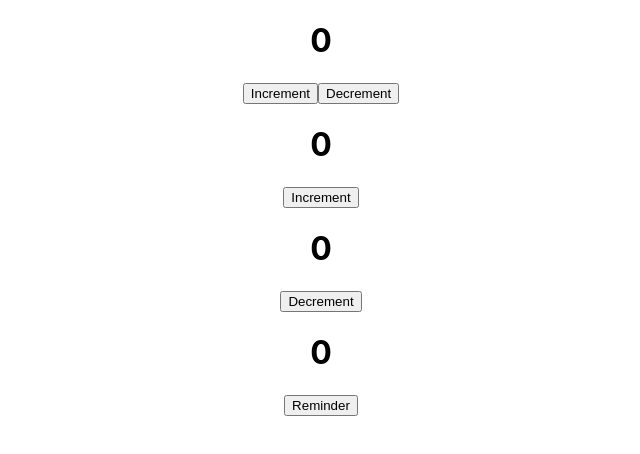
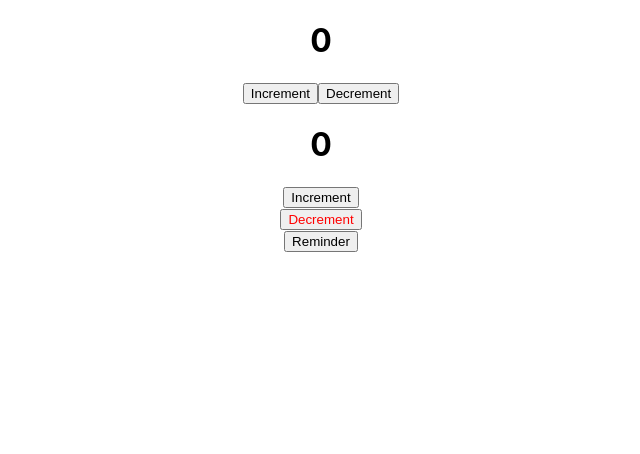
Before and after one commit to zabedalam/React-redux, a React (Create React App) app: page / in a window 1280 px wide. Shown: the top 454 px of the page, without its empty margins (319-959 px from the left). Built offline with nearby package versions, Linux system fonts and the light colour scheme.

Commit message:
test updated

```diff
--- a/src/App.css
+++ b/src/App.css
@@ -1,5 +1,6 @@
 .App {
   text-align: center;
+
 }
 
 .App-logo {
--- a/src/App.js
+++ b/src/App.js
@@ -39,32 +39,32 @@ function App() {
     dispatch
   );
 
-  const [count, setCount] = useState(0);
+  // const [count, setCount] = useState(0);
 
-  const handleReminder=()=>{
-    setCount(count % 2)
-  }
+  // const handleReminder=()=>{
+  //   setCount(count % 2)
+  // }
 
-  const handleIncrement = () => {
-    setCount(count + 1);
-  };
+  // const handleIncrement = () => {
+  //   setCount(count + 1);
+  // };
 
-  const handleDecrement = () => {
-    if (count <= 0) {
-        alert('Sorry you can not Decrement less than 0')
-      return count;
-    } else {
-      setCount(count - 1);
-    }
-  };
+  // const handleDecrement = () => {
+  //   if (count <= 0) {
+  //       alert('Sorry you can not Decrement less than 0')
+  //     return count;
+  //   } else {
+  //     setCount(count - 1);
+  //   }
+  // };
   return (
     <div className="App">
       <h1>{state}</h1>
       <button onClick={() => incrementCounter(5)}>Increment</button>
       <button onClick={() => decrementCounter(5)}>Decrement</button>
-      <Counter handleClick={handleIncrement} count={count} name="Increment"/>
-      <Counter handleClick={handleDecrement} count={count} name="Decrement"/>
-      <Counter handleClick={handleReminder} count={count} name="Reminder"/>
+      <Counter/>
+      {/* <Counter handleClick={handleDecrement} count={count} name="Decrement"/>
+      <Counter handleClick={handleReminder} count={count} name="Reminder"/> */}
 
 
     </div>
--- /dev/null
+++ b/src/components/Button.jsx
@@ -0,0 +1,11 @@
+import React from 'react'
+
+function Button({handleClick,name,style}) {
+    return (
+        <div>
+            <button onClick={handleClick} style={style}>{name}</button>
+        </div>
+    )
+}
+
+export default Button
--- a/src/components/Counter.jsx
+++ b/src/components/Counter.jsx
@@ -1,26 +1,35 @@
 import React, { useState } from "react";
+import Button from "./Button";
 
-function Counter({handleClick,count,name}) {
+function Counter() {
 
-  // const [count, setCount] = useState(0);
+  const [count, setCount] = useState(0);
 
-  // const handleIncrement = () => {
-  //   setCount(count + 1);
-  // };
+  const handleReminder=()=>{
+    setCount(count % 2)
+  }
 
-  // const handleDecrement = () => {
-  //   if (count <= 0) {
-  //       alert('Sorry you can not Decrement less than 0')
-  //     return count;
-  //   } else {
-  //     setCount(count - 1);
-  //   }
-  // };
+  const handleIncrement = () => {
+    setCount(count + 1);
+  };
+
+  const handleDecrement = () => {
+    if (count <= 0) {
+        alert('Sorry you can not Decrement less than 0')
+      return count;
+    } else {
+      setCount(count - 1);
+    }
+  };
   return (
     <div>
       <h1>{count}</h1>
       {/* <button onClick={handleIncrement}>Increment</button> */}
-      <button onClick={handleClick}>{name}</button>
+      {/* <button onClick={handleClick}>{name}</button> */}
+      <Button handleClick={handleIncrement}  name="Increment"/>
+      <Button handleClick={handleDecrement}  name="Decrement" style={{color:'red'}}/>
+      <Button handleClick={handleReminder}  name="Reminder"/>
+
 
       {/* <button onClick={handleDecrement}>Decrement</button> */}
     </div>
```
